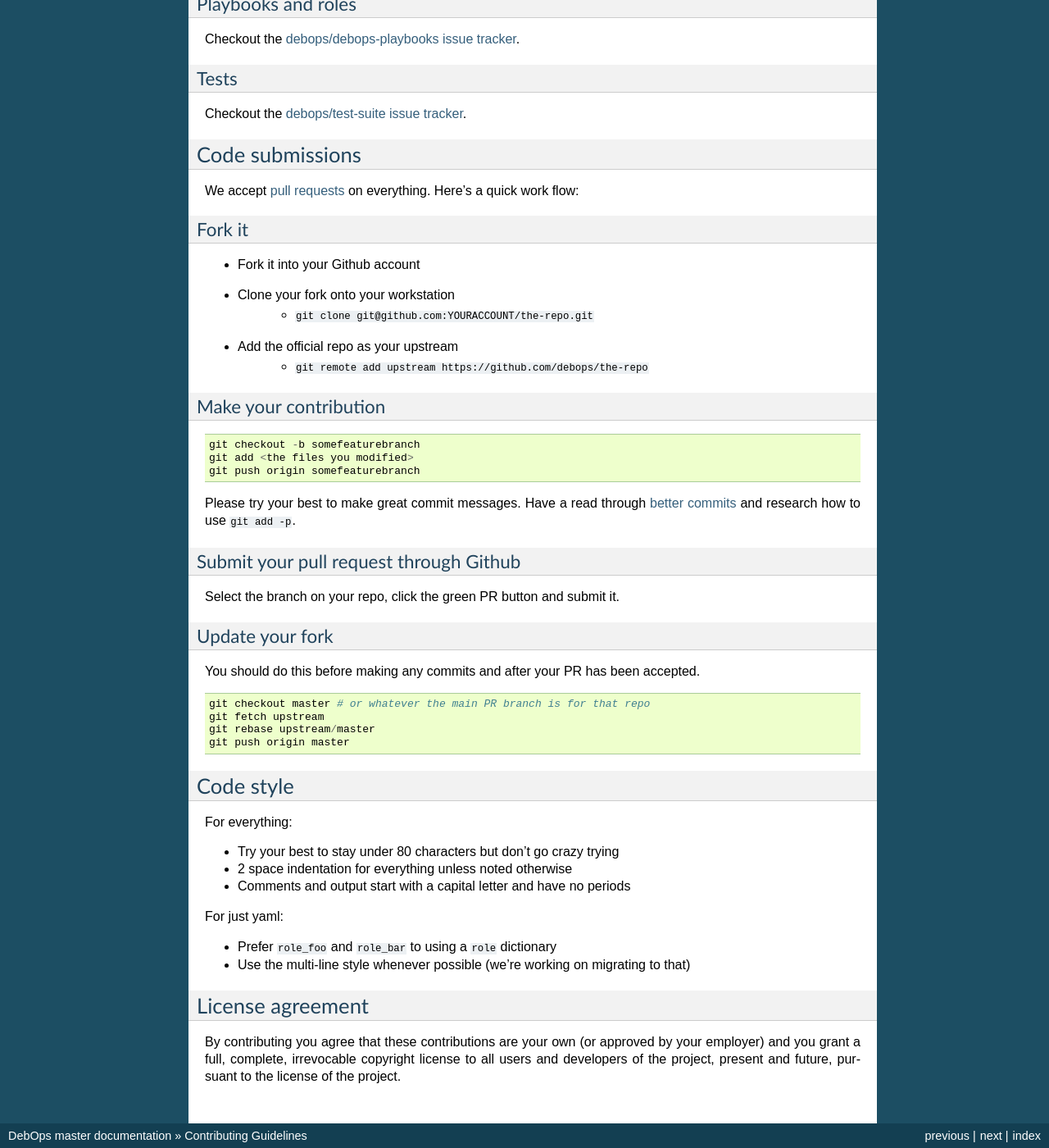
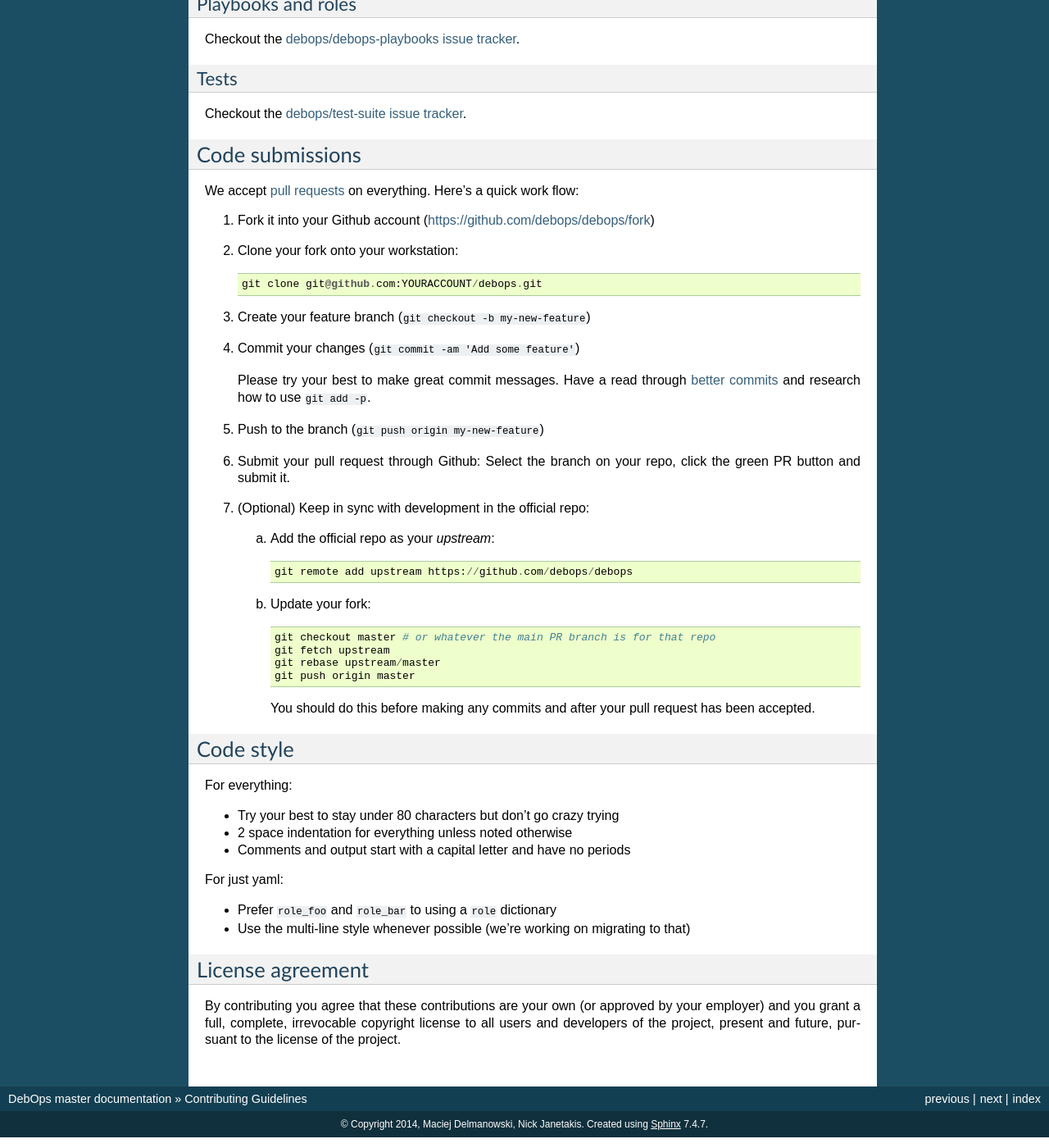
Before and after one commit to debops/docs, a Sphinx documentation site: the page built from docs/contributing.rst, in a window 1280 px wide and 1400 px high, scrolled down 759 px. Shown: the whole window at 82% size. Built offline with Sphinx 7.4.7, drawn with Linux system fonts in a browser that asks for light colours; some of the changed text lies outside the part shown.

Commit message:
Make description on "Code submissions" more terse.
Thanks to MatthewMi11er for the example in his repo.

```diff
--- a/docs/contributing.rst
+++ b/docs/contributing.rst
@@ -53,44 +53,41 @@ Code submissions
 We accept `pull requests <https://help.github.com/articles/using-pull-requests>`_
 on everything. Here's a quick work flow:
 
-Fork it
--------
 
-- Fork it into your Github account
-- Clone your fork onto your workstation
-    - ``git clone git@github.com:YOURACCOUNT/the-repo.git``
-- Add the official repo as your upstream
-    - ``git remote add upstream https://github.com/debops/the-repo``
+1. Fork it into your Github account (https://github.com/debops/debops/fork)
+2. Clone your fork onto your workstation::
 
-Make your contribution
-----------------------
+     git clone git@github.com:YOURACCOUNT/debops.git
 
-::
+3. Create your feature branch (``git checkout -b my-new-feature``)
+4. Commit your changes (``git commit -am 'Add some feature'``)
 
-    git checkout -b somefeaturebranch
-    git add <the files you modified>
-    git push origin somefeaturebranch
+   Please try your best to make great commit messages. Have a read
+   through `better commits
+   <http://web-design-weekly.com/2013/09/01/a-better-git-commit>`_ and
+   research how to use ``git add -p``.
 
-Please try your best to make great commit messages. Have a read through
-`better commits <http://web-design-weekly.com/2013/09/01/a-better-git-commit>`_
-and research how to use ``git add -p``.
+5. Push to the branch (``git push origin my-new-feature``)
 
-Submit your pull request through Github
----------------------------------------
+6. Submit your pull request through Github: Select the branch on your
+   repo, click the green PR button and submit it.
 
-Select the branch on your repo, click the green PR button and submit it.
+7. (Optional) Keep in sync with development in the official repo:
 
-Update your fork
-----------------
+   a. Add the official repo as your `upstream`::
 
-You should do this before making any commits and after your PR has been accepted.
+         git remote add upstream https://github.com/debops/debops
 
-::
+   b. Update your fork::
 
-    git checkout master # or whatever the main PR branch is for that repo
-    git fetch upstream
-    git rebase upstream/master
-    git push origin master
+        git checkout master # or whatever the main PR branch is for that repo
+        git fetch upstream
+        git rebase upstream/master
+        git push origin master
+
+      You should do this before making any commits and after your pull
+      request has been accepted.
+
 
 Code style
 ^^^^^^^^^^
```
Also changed, not shown: other parts of docs/contributing.rst (+6 -0 lines).
